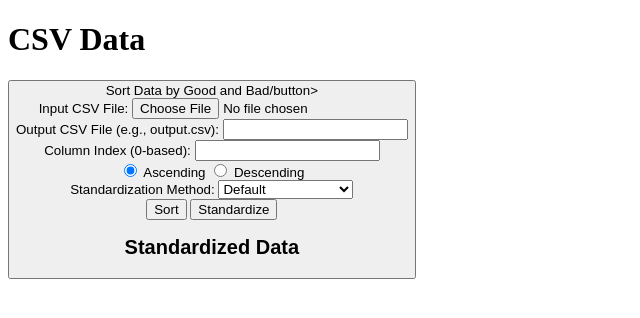
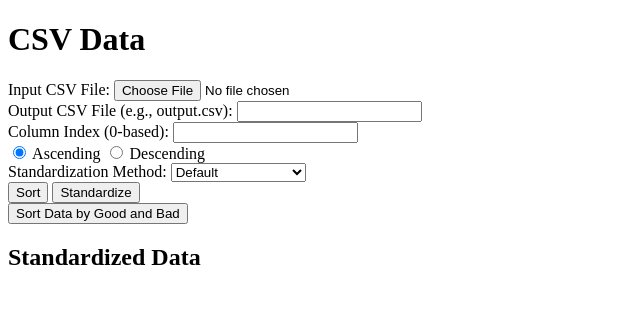
Before and after one commit to kaiyill/CSC381_DevProj, a Flask app: page / in a window 1280 px wide. Shown: the top 318 px of the page, without its empty margins (0-640 px from the left). Run offline with Flask 3, Linux system fonts and the light colour scheme.

Commit message:
changed button code

```diff
--- a/templates/index.html
+++ b/templates/index.html
@@ -5,9 +5,6 @@
 </head>
 <body>
     <h1>CSV Data</h1>
-    <form action="/color" method="get">
-        <button type="submit">Sort Data by Good and Bad/button>
-    </form>
     <form action="/" method="post" enctype="multipart/form-data">
         <label for="input_file">Input CSV File:</label>
         <input type="file" name="input_file" accept=".csv">
@@ -34,7 +31,9 @@
         <input type="submit" name="submit_button" value="Sort">
         <input type="submit" name="submit_button" value="Standardize">
     </form>
-
+    <form action="/color" method="get">
+        <button type="submit">Sort Data by Good and Bad</button>
+    </form>
 
     <!-- Display the sorted and standardized data if available -->
     {% if sorted_data %}
```
